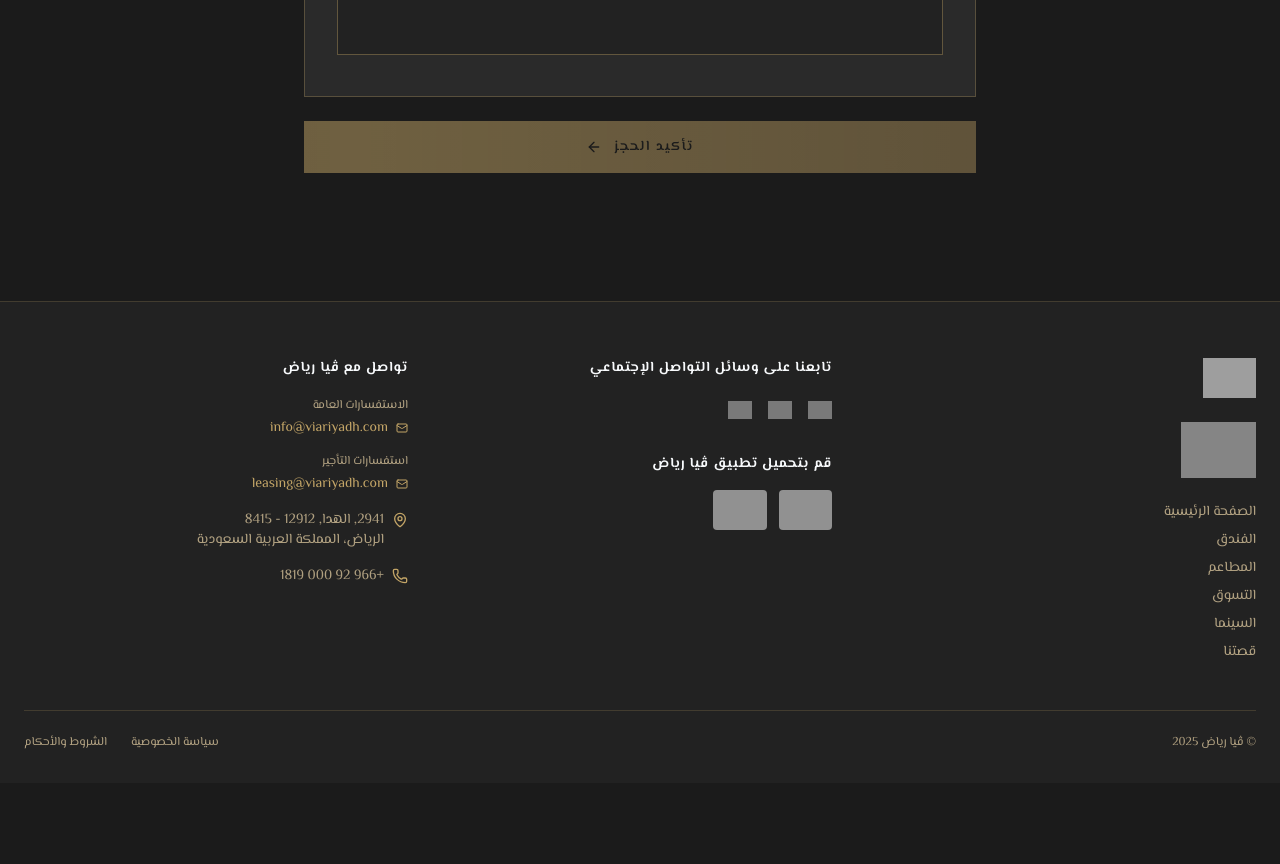
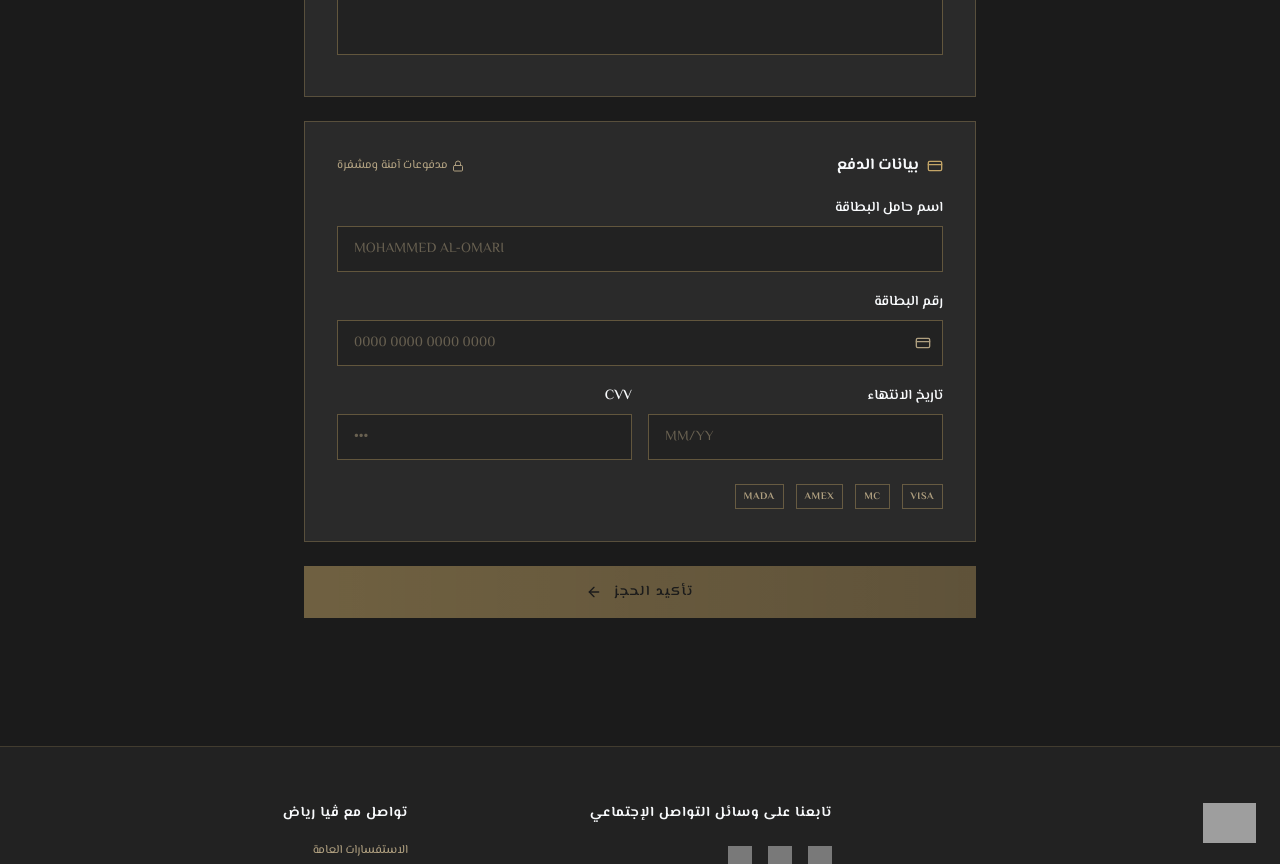
Before and after one commit to the179050-beep/via-ssa, a React (Vite) app: page /Booking in a window 1280 px wide. Shown: the part 1060-1924 px from the top of the page. Before the commit the page ends 1843 px from the top, so only its background shows below. Built offline with nearby package versions, Linux system fonts and the light colour scheme; no server answers; grey boxes are pictures that could not be loaded.

Commit message:
File changes

```diff
--- a/src/pages/Booking.jsx
+++ b/src/pages/Booking.jsx
@@ -1,6 +1,6 @@
 import { useState } from "react";
 import { motion, AnimatePresence } from "framer-motion";
-import { ArrowLeft, Calendar, Clock, Users, Phone, Mail, User, CheckCircle, Hotel, ChevronDown } from "lucide-react";
+import { ArrowLeft, Calendar, Clock, Users, Phone, Mail, User, CheckCircle, Hotel, ChevronDown, CreditCard, Lock } from "lucide-react";
 import { base44 } from "@/api/base44Client";
 import { Link } from "react-router-dom";
 
@@ -31,6 +31,8 @@ export default function Booking() {
     guests_count: 2,
     notes: "",
   });
+  const [payment, setPayment] = useState({ card_name: "", card_number: "", expiry: "", cvv: "" });
+  const setP = (k, v) => setPayment(p => ({ ...p, [k]: v }));
   const [submitted, setSubmitted] = useState(false);
   const [loading, setLoading] = useState(false);
   const [error, setError] = useState("");
@@ -276,6 +278,98 @@ export default function Booking() {
                   </div>
                 </div>
 
+                {/* Payment Section */}
+                <div className="bg-secondary border border-border/30 p-8 space-y-5">
+                  <div className="flex items-center justify-between mb-1">
+                    <h3 className="text-foreground font-bold text-base flex items-center gap-2" style={{ fontFamily: "'El Messiri', system-ui, sans-serif" }}>
+                      <CreditCard className="w-4 h-4 text-primary" />
+                      بيانات الدفع
+                    </h3>
+                    <span className="flex items-center gap-1 text-muted-foreground text-xs">
+                      <Lock className="w-3 h-3" /> مدفوعات آمنة ومشفرة
+                    </span>
+                  </div>
+
+                  {/* Card holder name */}
+                  <div>
+                    <label className="text-foreground text-sm font-semibold block mb-2">اسم حامل البطاقة</label>
+                    <input
+                      required
+                      type="text"
+                      value={payment.card_name}
+                      onChange={e => setP("card_name", e.target.value)}
+                      placeholder="MOHAMMED AL-OMARI"
+                      className="w-full bg-muted border border-border/40 text-foreground px-4 py-3 text-sm focus:outline-none focus:border-primary transition-colors placeholder:text-muted-foreground/50 uppercase"
+                      dir="ltr"
+                    />
+                  </div>
+
+                  {/* Card number */}
+                  <div>
+                    <label className="text-foreground text-sm font-semibold block mb-2">رقم البطاقة</label>
+                    <div className="relative">
+                      <input
+                        required
+                        type="text"
+                        inputMode="numeric"
+                        maxLength={19}
+                        value={payment.card_number}
+                        onChange={e => {
+                          const v = e.target.value.replace(/\D/g, "").slice(0, 16);
+                          setP("card_number", v.replace(/(.{4})/g, "$1 ").trim());
+                        }}
+                        placeholder="0000 0000 0000 0000"
+                        className="w-full bg-muted border border-border/40 text-foreground px-4 py-3 text-sm focus:outline-none focus:border-primary transition-colors placeholder:text-muted-foreground/50 pr-12"
+                        dir="ltr"
+                      />
+                      <CreditCard className="absolute right-3 top-1/2 -translate-y-1/2 w-4 h-4 text-muted-foreground" />
+                    </div>
+                  </div>
+
+                  {/* Expiry + CVV */}
+                  <div className="grid grid-cols-2 gap-4">
+                    <div>
+                      <label className="text-foreground text-sm font-semibold block mb-2">تاريخ الانتهاء</label>
+                      <input
+                        required
+                        type="text"
+                        inputMode="numeric"
+                        maxLength={5}
+                        value={payment.expiry}
+                        onChange={e => {
+                          let v = e.target.value.replace(/\D/g, "").slice(0, 4);
+                          if (v.length > 2) v = v.slice(0, 2) + "/" + v.slice(2);
+                          setP("expiry", v);
+                        }}
+                        placeholder="MM/YY"
+                        className="w-full bg-muted border border-border/40 text-foreground px-4 py-3 text-sm focus:outline-none focus:border-primary transition-colors placeholder:text-muted-foreground/50"
+                        dir="ltr"
+                      />
+                    </div>
+                    <div>
+                      <label className="text-foreground text-sm font-semibold block mb-2">CVV</label>
+                      <input
+                        required
+                        type="password"
+                        inputMode="numeric"
+                        maxLength={4}
+                        value={payment.cvv}
+                        onChange={e => setP("cvv", e.target.value.replace(/\D/g, "").slice(0, 4))}
+                        placeholder="•••"
+                        className="w-full bg-muted border border-border/40 text-foreground px-4 py-3 text-sm focus:outline-none focus:border-primary transition-colors placeholder:text-muted-foreground/50"
+                        dir="ltr"
+                      />
+                    </div>
+                  </div>
+
+                  {/* Card logos */}
+                  <div className="flex items-center gap-3 pt-1">
+                    {["VISA", "MC", "AMEX", "MADA"].map(brand => (
+                      <span key={brand} className="border border-border/40 text-muted-foreground text-[10px] font-bold px-2 py-1 tracking-wider">{brand}</span>
+                    ))}
+                  </div>
+                </div>
+
                 {error && <p className="text-destructive text-sm text-center">{error}</p>}
 
                 <button
```
